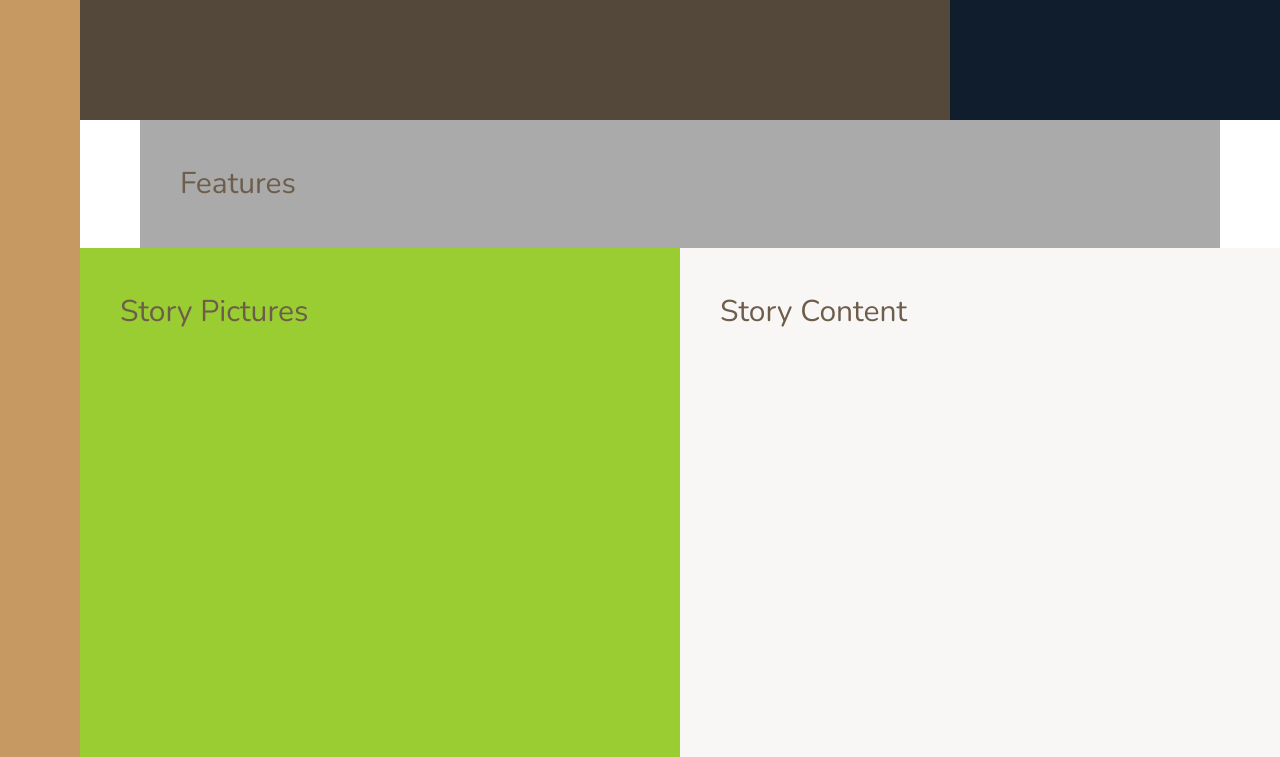
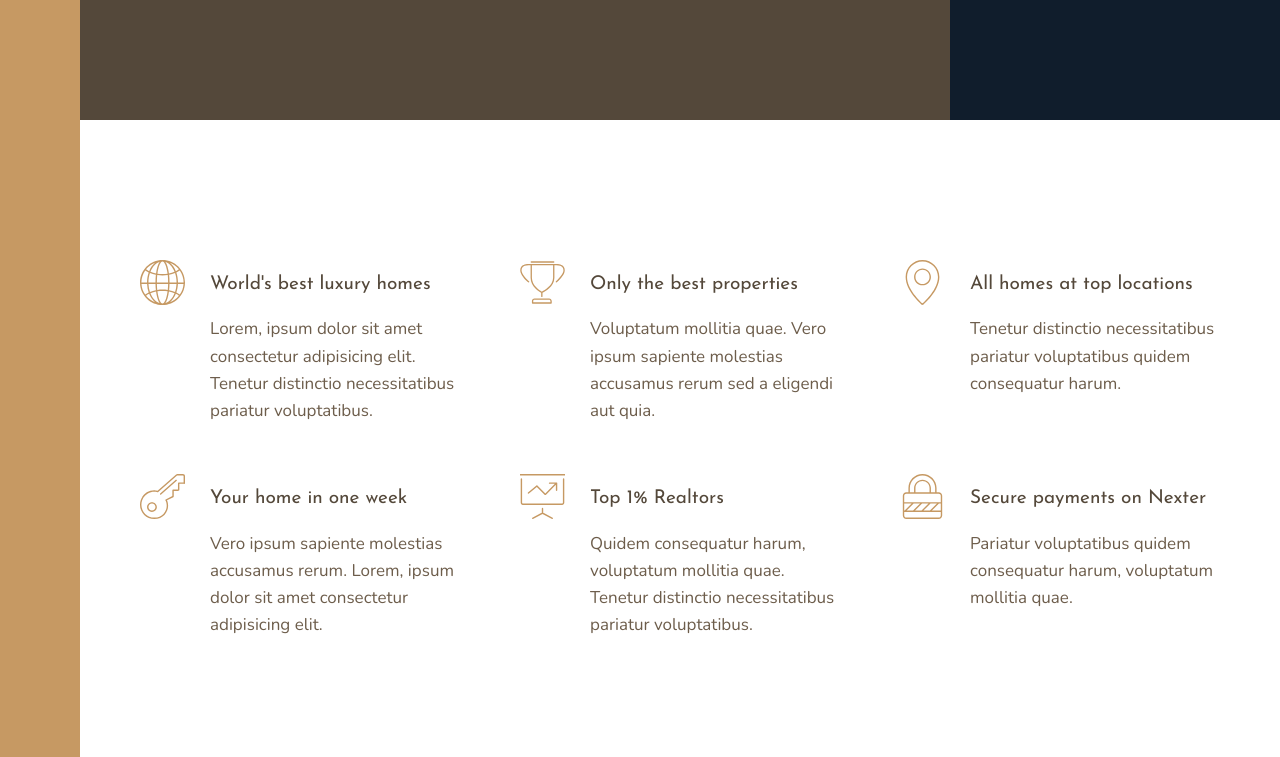
Before and after one commit to TrellixVulnTeam/grid-sass_N44F, a website: page index.html in a window 1280 px wide. Shown: the part 520-1277 px from the top of the page. Drawn offline with nearby package versions, Linux system fonts and the light colour scheme.

Commit message:
Features Section Done

```diff
--- a/index.html
+++ b/index.html
@@ -24,7 +24,74 @@
         Top 3 realstors
     </div>
     <section class="features">
-        Features
+        <div class="feature">
+            <svg class="feature__icon">
+                <use href="img/sprite.svg#icon-global"></use>
+            </svg>
+            <h4 class="heading-4 heading-4--dark">
+                World's best luxury homes
+            </h4>
+            <p class="feature__text">
+                Lorem, ipsum dolor sit amet consectetur adipisicing elit. Tenetur distinctio necessitatibus pariatur
+                voluptatibus.
+            </p>
+        </div>
+        <div class="feature">
+            <svg class="feature__icon">
+                <use href="img/sprite.svg#icon-trophy"></use>
+            </svg>
+            <h4 class="heading-4 heading-4--dark">
+                Only the best properties
+            </h4>
+            <p class="feature__text">
+                Voluptatum mollitia quae. Vero ipsum sapiente molestias accusamus rerum sed a eligendi aut quia.
+            </p>
+        </div>
+        <div class="feature">
+            <svg class="feature__icon">
+                <use href="img/sprite.svg#icon-map-pin"></use>
+            </svg>
+            <h4 class="heading-4 heading-4--dark">
+                All homes at top locations
+            </h4>
+            <p class="feature__text">
+                Tenetur distinctio necessitatibus pariatur voluptatibus quidem consequatur harum.
+            </p>
+        </div>
+        <div class="feature">
+            <svg class="feature__icon">
+                <use href="img/sprite.svg#icon-key"></use>
+            </svg>
+            <h4 class="heading-4 heading-4--dark">
+                Your home in one week
+            </h4>
+            <p class="feature__text">
+                Vero ipsum sapiente molestias accusamus rerum. Lorem, ipsum dolor sit amet consectetur adipisicing elit.
+            </p>
+        </div>
+        <div class="feature">
+            <svg class="feature__icon">
+                <use href="img/sprite.svg#icon-presentation"></use>
+            </svg>
+            <h4 class="heading-4 heading-4--dark">
+                Top 1% Realtors
+            </h4>
+            <p class="feature__text">
+                Quidem consequatur harum, voluptatum mollitia quae. Tenetur distinctio necessitatibus pariatur
+                voluptatibus.
+            </p>
+        </div>
+        <div class="feature">
+            <svg class="feature__icon">
+                <use href="img/sprite.svg#icon-lock"></use>
+            </svg>
+            <h4 class="heading-4 heading-4--dark">
+                Secure payments on Nexter
+            </h4>
+            <p class="feature__text">
+                Pariatur voluptatibus quidem consequatur harum, voluptatum mollitia quae.
+            </p>
+        </div>
     </section>
     <div class="story__pictures">
         Story Pictures
--- a/sass/_base.scss
+++ b/sass/_base.scss
@@ -43,9 +43,4 @@ body {
     [center-end] minmax(6rem, 1fr)
     [full-end];
 
-  & > * {
-    // Test only, remove later
-    padding: 40px;
-    font-size: 3rem;
-  }
 }
--- a/sass/_features.scss
+++ b/sass/_features.scss
@@ -1,4 +1,30 @@
 .features {
-    background-color: $clr--grey-light-2;
-    grid-column: center-start / center-end;
+  grid-column: center-start / center-end;
+
+  margin: 15rem 0;
+
+  display: grid;
+  //grid-template-columns: repeat(3, 1fr);
+  grid-template-columns: repeat(auto-fit, minmax(25rem, 1fr));
+  grid-gap: 6rem;
+  align-items: start;
 }
+
+.feature {
+  display: grid;
+  grid-template-columns: min-content 1fr;
+  grid-row-gap: 1.5rem;
+  grid-column-gap: 2.5rem;
+
+  &__icon {
+    fill: $clr--primary;
+    width: 4.5rem;
+    height: 4.5rem;
+    grid-row: 1 / span 2;
+    transform: translateY(-1rem);
+  }
+
+  &__text {
+    font-size: 1.7rem;
+  }
+}
--- a/sass/_typography.scss
+++ b/sass/_typography.scss
@@ -0,0 +1,24 @@
+%heading {
+    font-family: $font-display;
+    font-weight: 400;
+}
+
+.heading-1 {
+    @extend %heading;
+}
+
+.heading-2 {
+    @extend %heading;
+}
+
+.heading-3 {
+    @extend %heading;
+}
+
+.heading-4 {
+    @extend %heading;
+    font-size: 1.9rem;
+
+    &--light { color: $clr--grey-light-1}
+    &--dark { color: $clr--grey-dark-1}
+}
```
Also changed, not shown: css/style.css.
